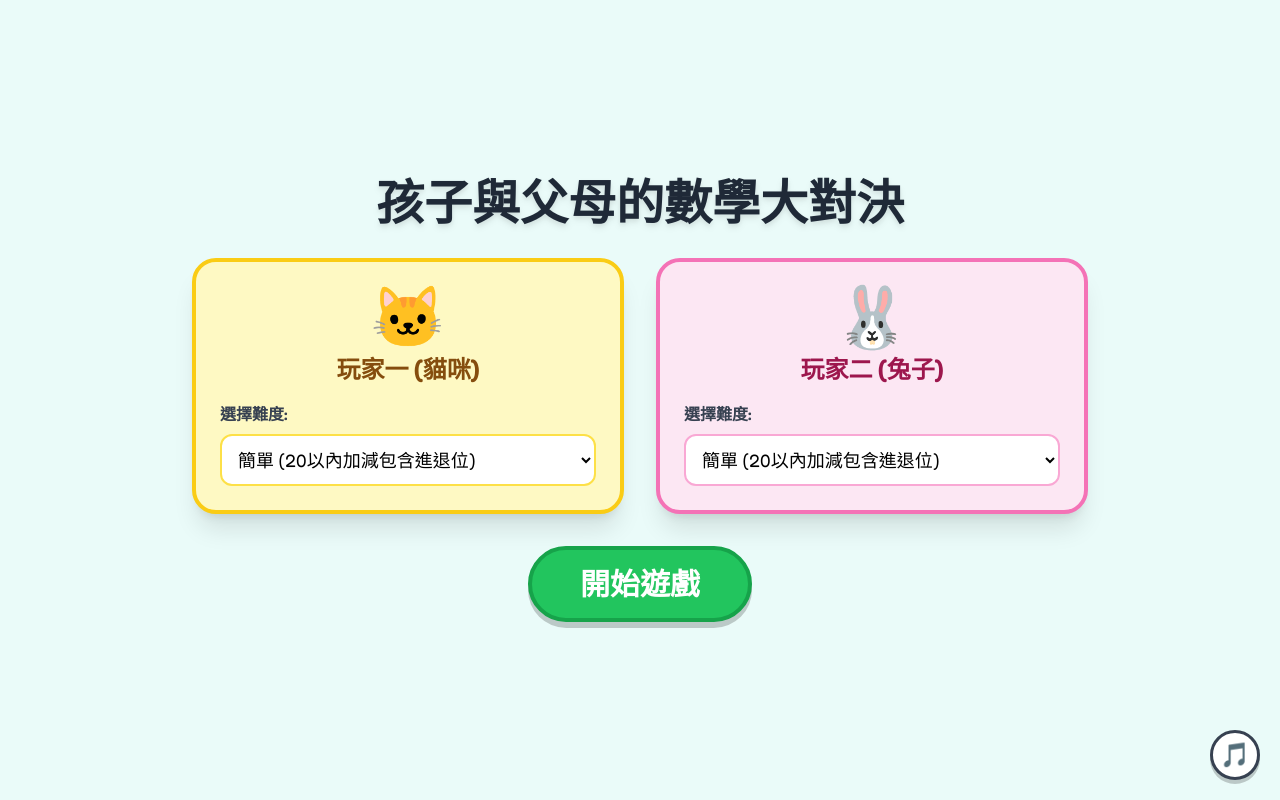
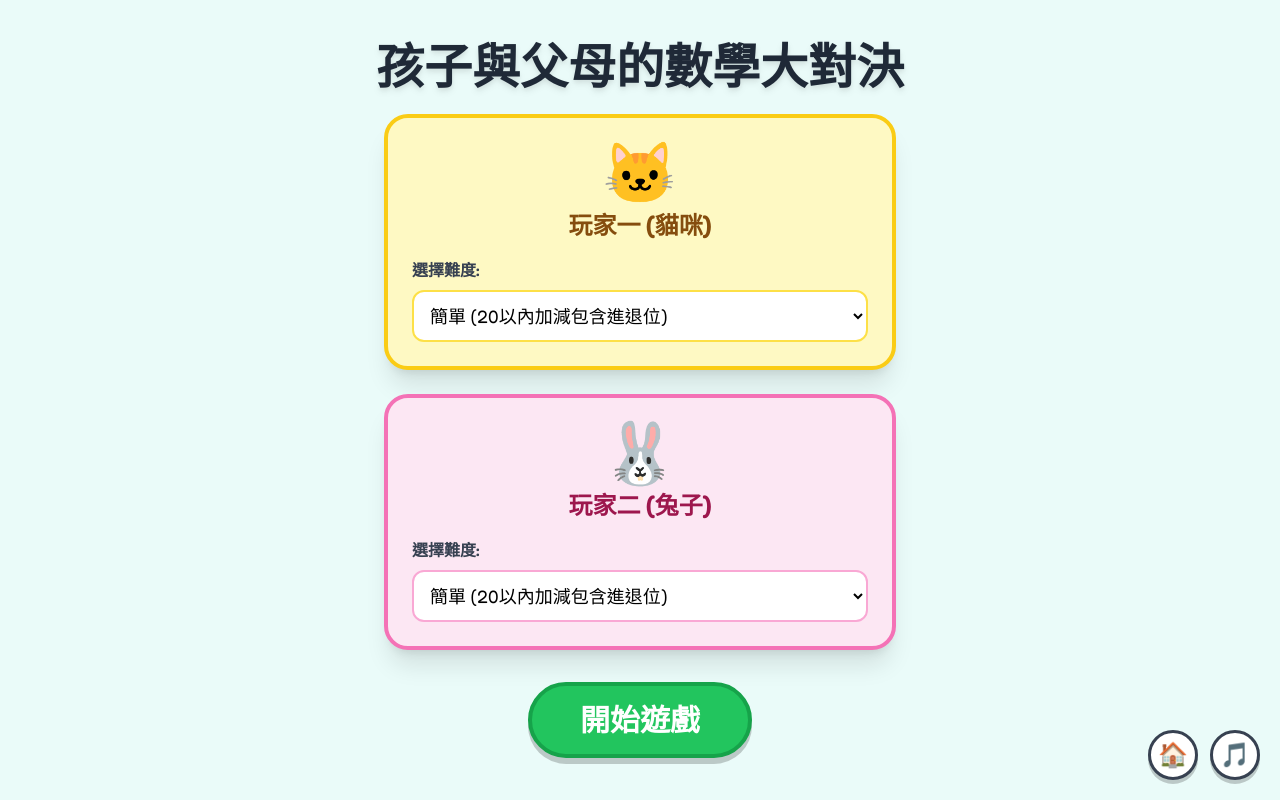
Before and after one commit to hwyung3/Maths-Battle, a plain HTML site: page index.html in a window 1280 px wide. Drawn offline with nearby package versions, Linux system fonts and the light colour scheme.

Commit message:
Add files via upload

```diff
--- a/index.html
+++ b/index.html
@@ -131,12 +131,17 @@
             pointer-events: all;
         }
 
-        /* Music Control Button */
-        #music-control {
+        /* Floating Controls Container (Home & Music) */
+        .floating-btn-container {
             position: fixed;
             bottom: 20px;
             right: 20px;
             z-index: 100;
+            display: flex;
+            gap: 12px;
+        }
+
+        .floating-btn {
             width: 50px;
             height: 50px;
             border-radius: 50%;
@@ -150,7 +155,7 @@
             cursor: pointer;
             transition: all 0.1s ease;
         }
-        #music-control:active {
+        .floating-btn:active {
             transform: translateY(4px);
             box-shadow: 0 0px 0 0 rgba(0,0,0,0.2);
         }
@@ -159,20 +164,25 @@
 </head>
 <body>
 
-<!-- Music Control Button -->
-<button id="music-control" onclick="toggleMusic()">
-    🎵
-</button>
+<!-- Floating Controls (Home & Music) -->
+<div class="floating-btn-container">
+    <button id="home-control" class="floating-btn" onclick="goHome()" title="回到開始畫面">
+        🏠
+    </button>
+    <button id="music-control" class="floating-btn" onclick="toggleMusic()" title="音樂開關">
+        🎵
+    </button>
+</div>
 
 <div id="app" class="relative w-full h-screen">
 
     <!-- Pre-game / Start Screen -->
     <div id="start-screen" class="overlay absolute inset-0 z-50 flex flex-col items-center justify-center p-4 text-center">
-        <h1 class="text-4xl md:text-5xl font-bold text-gray-800 mb-8 drop-shadow-md">孩子與父母的數學大對決</h1>
+        <h1 class="text-4xl md:text-5xl font-bold text-gray-800 mb-6 drop-shadow-md">孩子與父母的數學大對決</h1>
 
-        <div class="flex flex-col md:flex-row gap-8 w-full max-w-4xl justify-center mb-8">
+        <div class="flex flex-col gap-6 w-full max-w-lg justify-center mb-8">
             <!-- Player 1 Setup -->
-            <div class="bg-yellow-100 p-6 rounded-3xl border-4 border-yellow-400 shadow-xl flex-1 transform rotate-0 md:rotate-0">
+            <div class="bg-yellow-100 p-6 rounded-3xl border-4 border-yellow-400 shadow-xl w-full">
                 <div class="text-6xl mb-2">🐱</div>
                 <h2 class="text-2xl font-bold text-yellow-800 mb-4">玩家一 (貓咪)</h2>
                 <label class="block text-left font-semibold mb-2 text-gray-700">選擇難度:</label>
@@ -187,7 +197,7 @@
             </div>
 
             <!-- Player 2 Setup -->
-            <div class="bg-pink-100 p-6 rounded-3xl border-4 border-pink-400 shadow-xl flex-1">
+            <div class="bg-pink-100 p-6 rounded-3xl border-4 border-pink-400 shadow-xl w-full">
                 <div class="text-6xl mb-2">🐰</div>
                 <h2 class="text-2xl font-bold text-pink-800 mb-4">玩家二 (兔子)</h2>
                 <label class="block text-left font-semibold mb-2 text-gray-700">選擇難度:</label>
@@ -286,7 +296,7 @@
     <div id="victory-screen" class="overlay absolute inset-0 z-50 flex flex-col items-center justify-center p-4 text-center hidden">
         <h1 class="text-6xl font-bold text-yellow-500 mb-4 drop-shadow-lg" id="winner-text">恭喜贏家！</h1>
         <div class="text-9xl mb-8" id="winner-emoji">🏆</div>
-        <button onclick="resetGame()" class="iso-btn bg-blue-500 text-white text-3xl font-bold py-4 px-12 rounded-full border-4 border-blue-600">
+        <button onclick="goHome()" class="iso-btn bg-blue-500 text-white text-3xl font-bold py-4 px-12 rounded-full border-4 border-blue-600">
             重新開始
         </button>
     </div>
@@ -726,7 +736,8 @@
         document.getElementById('winner-emoji').innerText = players[winnerId].emoji;
     }
 
-    function resetGame() {
+    function goHome() {
+        gameActive = false;
         document.getElementById('victory-screen').classList.add('hidden');
         document.getElementById('start-screen').classList.remove('hidden');
         document.getElementById('game-board').classList.add('hidden');
```
